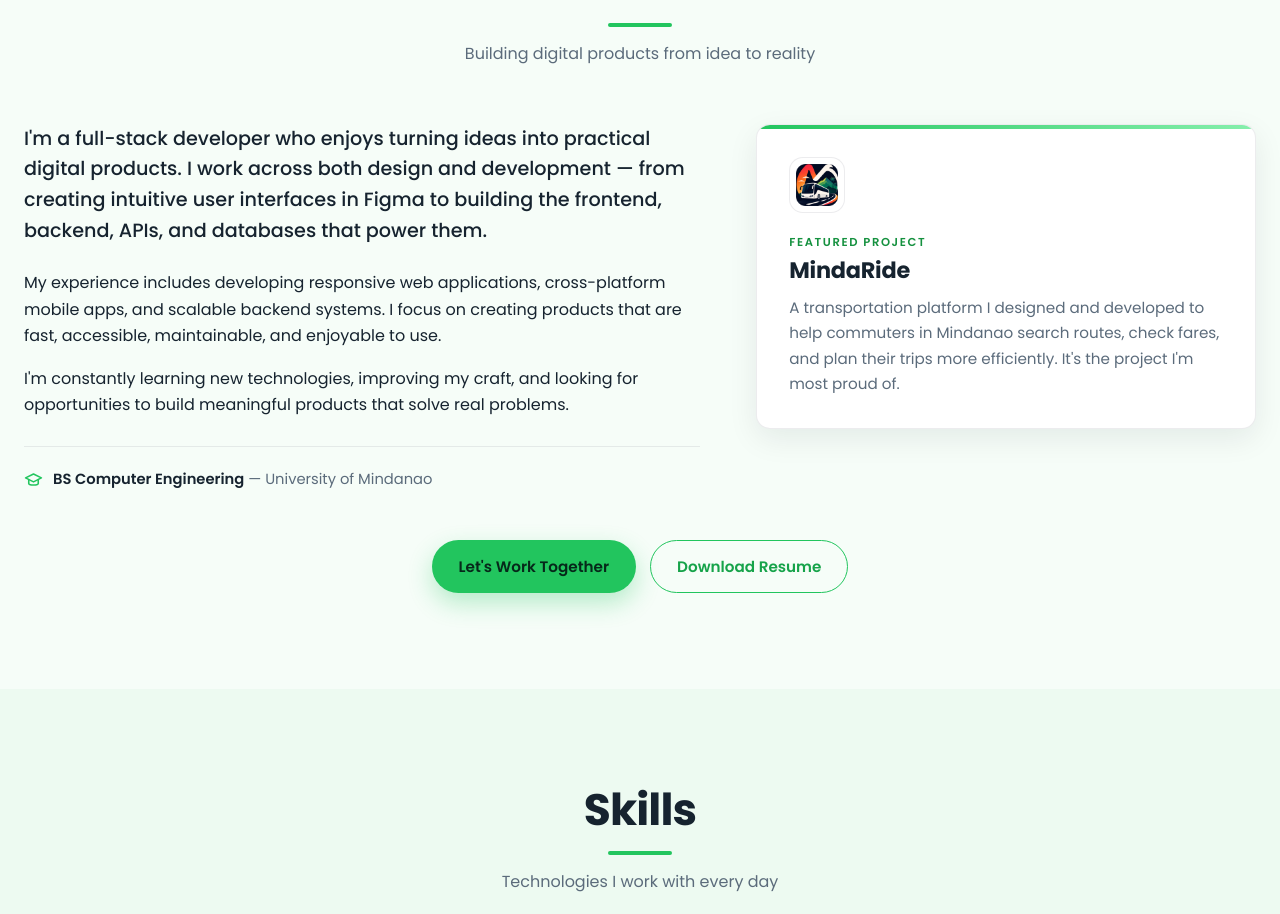
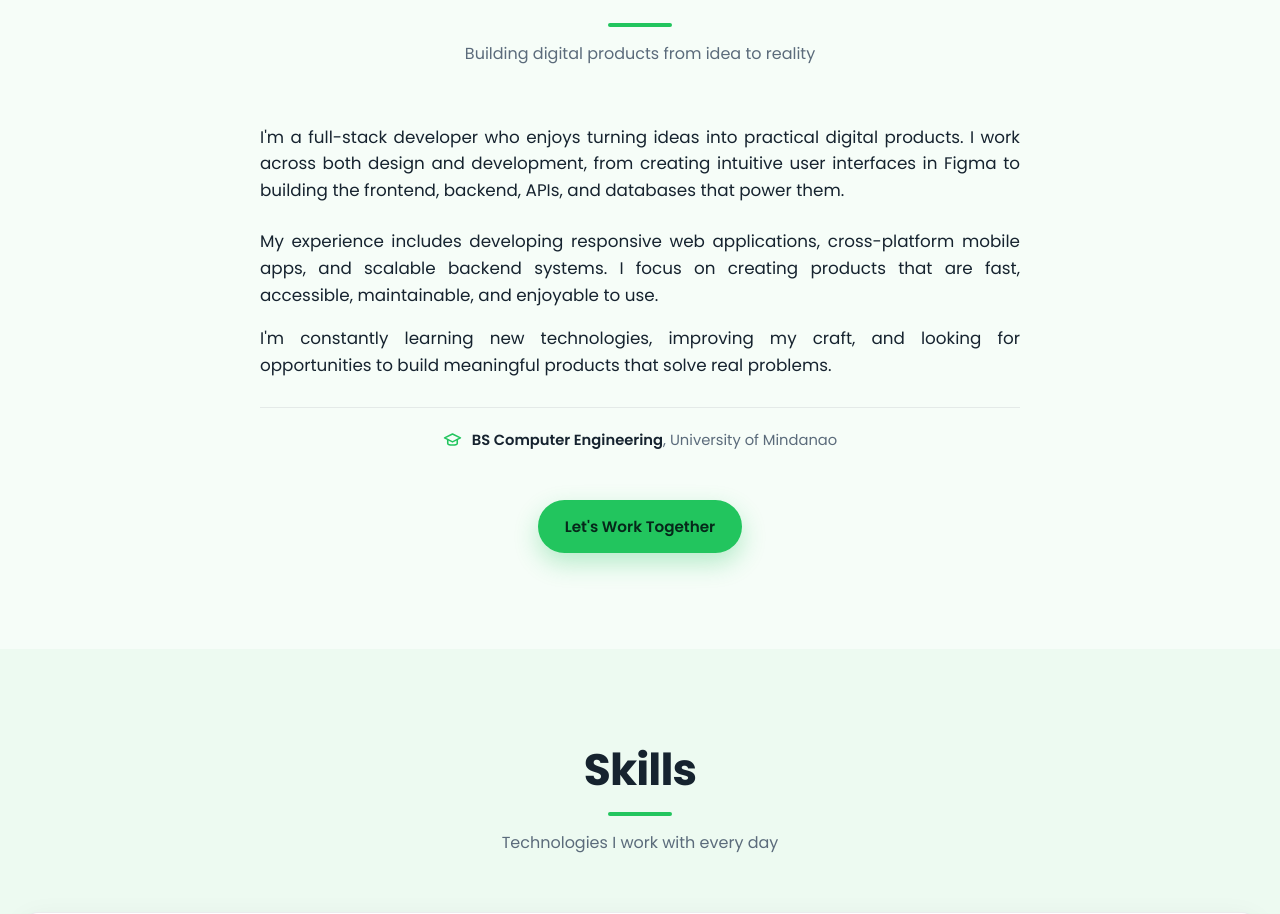
Before and after one commit to RenXenoverse11/ren.dev, a React (Vite) app: page / in a window 1280 px wide. Shown: the part 982-1896 px from the top of the page. Built offline with nearby package versions, Linux system fonts and the light colour scheme; no server answers.

Commit message:
refractor the hero

```diff
--- a/src/components/About.tsx
+++ b/src/components/About.tsx
@@ -1,18 +1,13 @@
-import { useState } from 'react'
-import { about, site } from '../data/site'
+import { about } from '../data/site'
 import { GraduationCapIcon } from './Icons'
 import { SectionHeading } from './SectionHeading'
 
 export function About() {
-  const [logoFailed, setLogoFailed] = useState(false)
-  const showLogo = Boolean(about.featured.logo) && !logoFailed
-
   return (
     <section className="section about" id="about">
       <div className="container">
         <SectionHeading title={about.heading} subtitle={about.subheading} />
 
-        <div className="about__layout">
         <div className="about__body">
           <p className="about__lead">{about.lead}</p>
 
@@ -25,41 +20,16 @@ export function About() {
           <p className="about__education">
             <GraduationCapIcon className="about__education-icon" />
             <span>
-                <strong>{about.education.degree}</strong> — {about.education.school}
+              <strong>{about.education.degree}</strong>, {about.education.school}
               {about.education.year ? `, ${about.education.year}` : ''}
             </span>
           </p>
-          </div>
-
-          <aside className="about__featured card">
-            <span
-              className={`about__featured-icon${showLogo ? ' about__featured-icon--logo' : ''}`}
-              aria-hidden
-            >
-              {showLogo ? (
-                <img
-                  src={about.featured.logo}
-                  alt=""
-                  loading="lazy"
-                  onError={() => setLogoFailed(true)}
-                />
-              ) : (
-                about.featured.icon
-              )}
-            </span>
-            <span className="about__featured-label">{about.featured.label}</span>
-            <h3 className="about__featured-title">{about.featured.title}</h3>
-            <p className="about__featured-body">{about.featured.body}</p>
-          </aside>
         </div>
 
         <div className="about__actions">
           <a className="button button--primary" href="#contact">
             Let's Work Together
           </a>
-          <a className="button button--ghost" href={site.resume} download>
-            Download Resume
-          </a>
         </div>
       </div>
     </section>
--- a/src/data/site.ts
+++ b/src/data/site.ts
@@ -78,7 +78,7 @@ export const about = {
   heading: 'About Me',
   subheading: 'Building digital products from idea to reality',
   /** Opening statement, set larger than the paragraphs that follow. */
-  lead: "I'm a full-stack developer who enjoys turning ideas into practical digital products. I work across both design and development — from creating intuitive user interfaces in Figma to building the frontend, backend, APIs, and databases that power them.",
+  lead: "I'm a full-stack developer who enjoys turning ideas into practical digital products. I work across both design and development, from creating intuitive user interfaces in Figma to building the frontend, backend, APIs, and databases that power them.",
   paragraphs: [
     'My experience includes developing responsive web applications, cross-platform mobile apps, and scalable backend systems. I focus on creating products that are fast, accessible, maintainable, and enjoyable to use.',
     "I'm constantly learning new technologies, improving my craft, and looking for opportunities to build meaningful products that solve real problems.",
@@ -88,18 +88,6 @@ export const about = {
     degree: 'BS Computer Engineering',
     school: 'University of Mindanao',
     year: '',
-  },
-  /** Pulled out of the prose into its own card beside the bio. */
-  featured: {
-    label: 'Featured project',
-    /**
-     * Logo served from `public/`. Falls back to the emoji below if the file
-     * is missing, so the card never shows a broken image.
-     */
-    logo: '/mindaride.png',
-    icon: '🚍',
-    title: 'MindaRide',
-    body: "A transportation platform I designed and developed to help commuters in Mindanao search routes, check fares, and plan their trips more efficiently. It's the project I'm most proud of.",
   },
 }
 
--- a/src/styles/index.css
+++ b/src/styles/index.css
@@ -668,24 +668,17 @@ textarea {
 /* ============================================================
    About
    ============================================================ */
-.about__layout {
-  display: grid;
-  grid-template-columns: 1.15fr 0.85fr;
-  gap: 56px;
-  align-items: start;
-}
-
-/* The opening statement carries the section — larger, darker, and set on a
-   shorter measure than the paragraphs under it. */
-.about__lead {
-  font-size: 1.2rem;
-  font-weight: 500;
+.about__body {
+  max-width: 760px;
+  margin: 0 auto;
+  text-align: justify;
+}
+
+.about__lead,
+.about__paragraph {
+  font-size: 1.05rem;
+  font-weight: 400;
   line-height: 1.6;
-  color: var(--heading);
-}
-
-/* Same ink as the lead — size and weight carry the hierarchy instead. */
-.about__paragraph {
   color: var(--heading);
 }
 
@@ -702,6 +695,7 @@ textarea {
   padding-top: 20px;
   border-top: 1px solid var(--border);
   display: flex;
+  justify-content: center;
   align-items: center;
   gap: 10px;
   font-size: 0.92rem;
@@ -718,74 +712,6 @@ textarea {
   width: 19px;
   height: 19px;
   color: var(--brand);
-}
-
-.about__featured {
-  position: relative;
-  overflow: hidden;
-  padding: 32px;
-}
-
-/* Green cap across the top edge, drawn inside the card's rounded corners. */
-.about__featured::before {
-  content: '';
-  position: absolute;
-  inset: 0 0 auto 0;
-  height: 4px;
-  background: linear-gradient(90deg, var(--brand) 0%, var(--brand-soft) 100%);
-}
-
-.about__featured-icon {
-  display: grid;
-  place-items: center;
-  width: 48px;
-  height: 48px;
-  border-radius: 14px;
-  background: var(--brand-tint);
-  font-size: 1.5rem;
-  line-height: 1;
-}
-
-/* A real logo brings its own colors, so it sits on a neutral tile rather
-   than the green tint, and is contained so any aspect ratio fits. */
-.about__featured-icon--logo {
-  width: 56px;
-  height: 56px;
-  padding: 6px;
-  background: var(--surface);
-  border: 1px solid var(--border);
-}
-
-.about__featured-icon img {
-  width: 100%;
-  height: 100%;
-  object-fit: contain;
-}
-
-.about__featured-label {
-  display: block;
-  margin-top: 20px;
-  font-size: 0.72rem;
-  font-weight: 600;
-  letter-spacing: 0.14em;
-  text-transform: uppercase;
-  color: var(--brand-deep);
-}
-
-:root[data-theme='dark'] .about__featured-label {
-  color: var(--brand-soft);
-}
-
-.about__featured-title {
-  margin-top: 6px;
-  font-size: 1.4rem;
-  letter-spacing: -0.01em;
-}
-
-.about__featured-body {
-  margin-top: 12px;
-  font-size: 0.95rem;
-  color: var(--text-muted);
 }
 
 .about__actions {
@@ -1369,17 +1295,12 @@ textarea {
    ============================================================ */
 @media (max-width: 960px) {
   .hero__inner,
-  .about__layout,
   .contact__grid {
     grid-template-columns: 1fr;
   }
 
   .hero__inner {
     gap: 40px;
-  }
-
-  .about__layout {
-    gap: 32px;
   }
 
   .skills__rows {
```
Lines whose indentation alone changed are shown as unchanged.
